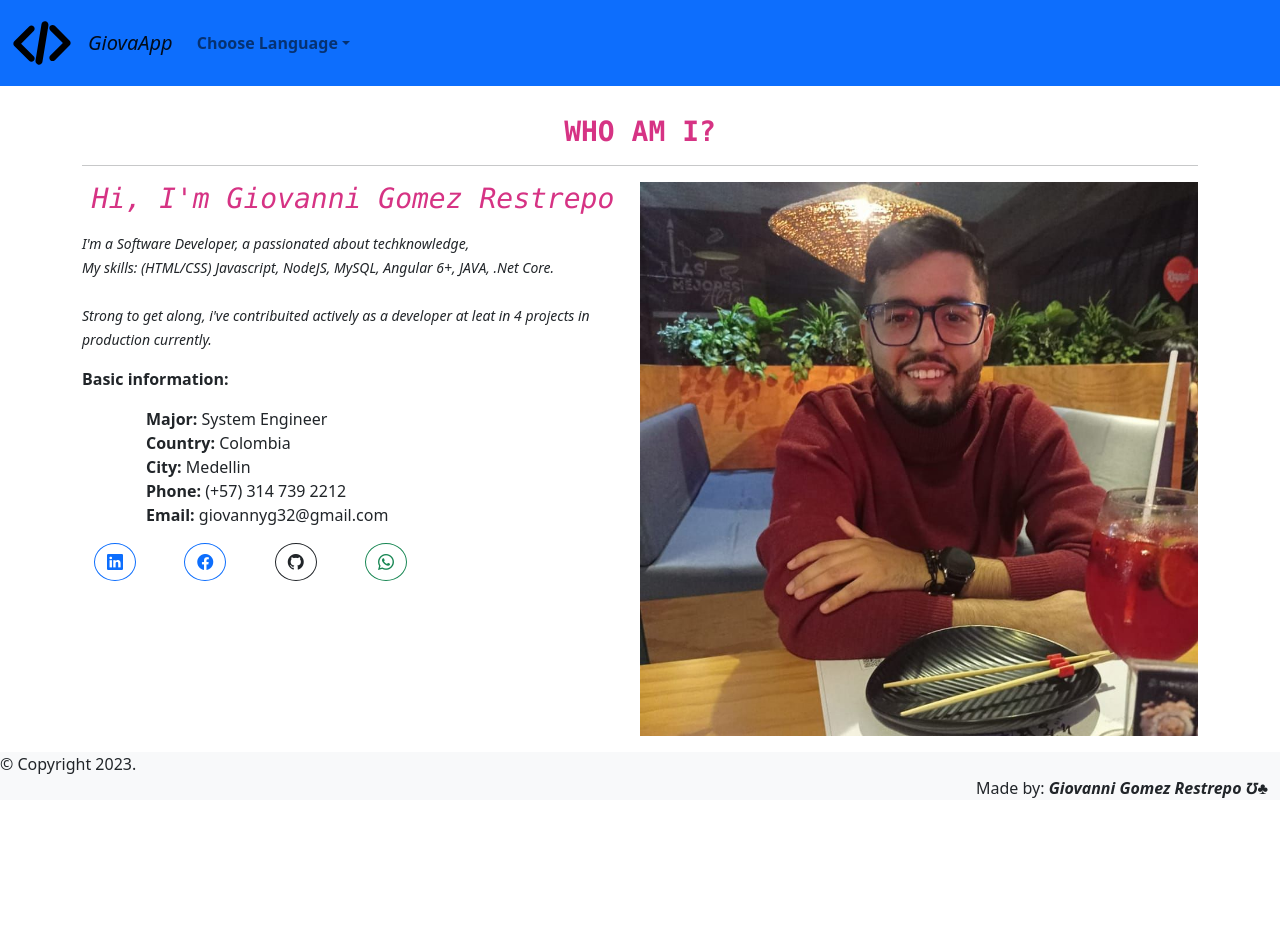
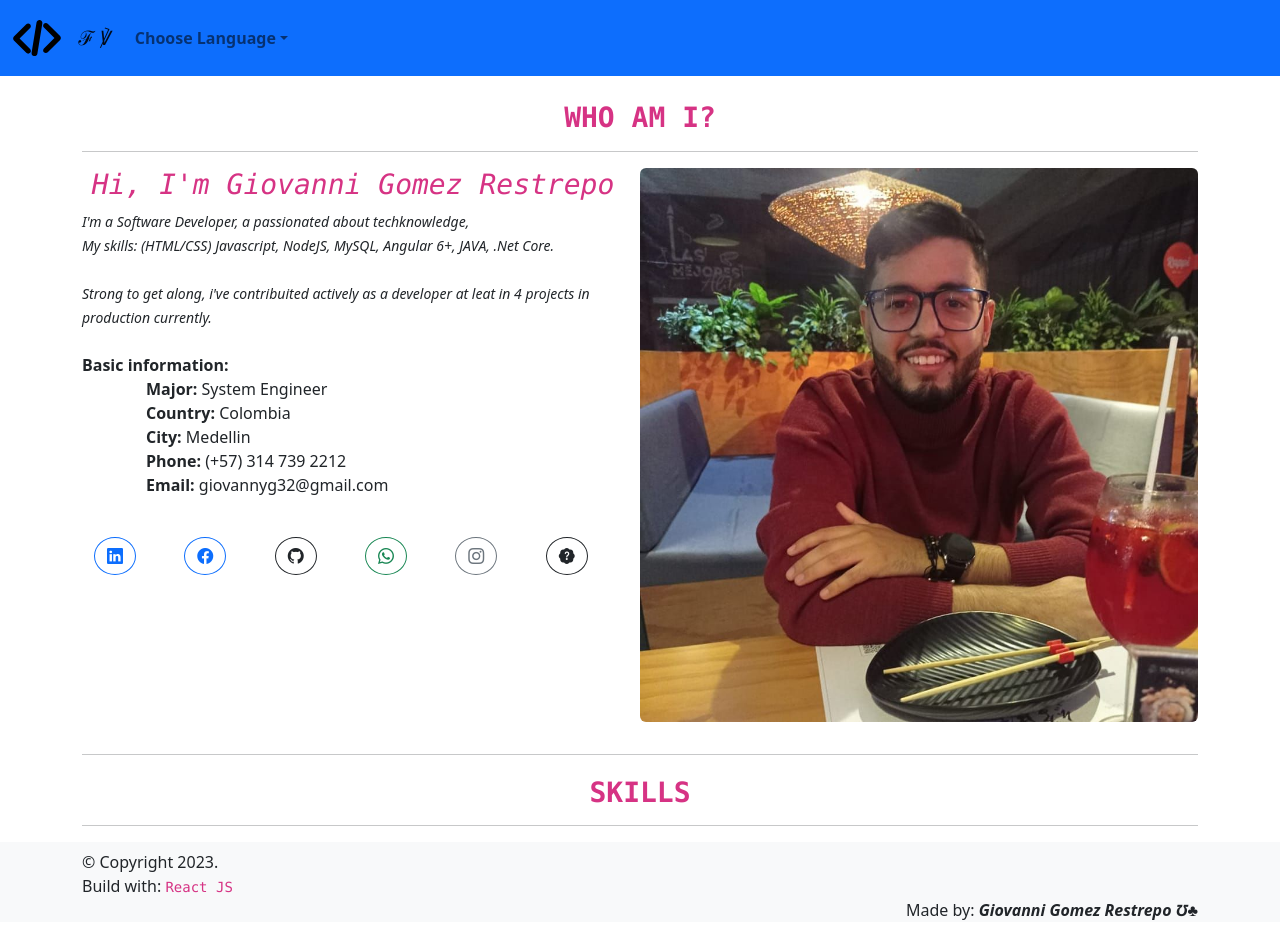
Before and after one commit to giovagr20/GiovaApp, a React (Create React App) app: page / in a window 1280 px wide. Before the commit the page ends 816 px from the top, so only its background shows below. Built offline with nearby package versions, Linux system fonts and the light colour scheme.

Commit message:
Se agrega estructura de carpetas

```diff
--- a/src/components/_layouts/Footer.js
+++ b/src/components/_layouts/Footer.js
@@ -4,12 +4,15 @@ import "bootstrap/dist/js/bootstrap.bundle.min.js";
 export const Footer = () => {
   return (
     <>
-      <footer className="bg-light">
-        &copy; Copyright 2023.
-        <div className="container-fluid">
+      <footer className="bg-light mt-3 pt-2">
+        <div className="container">&copy; Copyright 2023.</div>
+        <div className="container">
+          Build with: <code>React JS</code>
+        </div>
+        <div className="container">
           <p className="text-end">
             {" "}
-            Made by:{" "}
+            Made by: {" "}
             <strong>
               <em> Giovanni Gomez Restrepo &#x2127;&#x2663;</em>
             </strong>
--- a/src/components/_layouts/Header.js
+++ b/src/components/_layouts/Header.js
@@ -1,18 +1,18 @@
 import "bootstrap/dist/css/bootstrap.min.css";
 import "bootstrap/dist/js/bootstrap.bundle.min.js";
-import logo from "../../assets/img/logo.svg"
+import logo from "../../assets/img/logo.svg";
 import { Link } from "react-router-dom";
 
 export const Header = () => {
   return (
     <>
-      <nav className="navbar navbar-expand-lg bg-body-tertiary bg-primary">
+      <nav className="navbar navbar-expand-lg bg-body-tertiary bg-primary fixed-top">
         <div className="container-fluid">
           <Link to="/" className="navbar-brand">
-            <img src={logo} alt="LogoGiovaApp" width="60" height="60"/>
+            <img src={logo} alt="LogoGiovaApp" width="50" height="50" />
           </Link>
           <Link to="/" className="navbar-brand">
-            <em> GiovaApp </em>
+            <em> &#8497; &#8483;</em>
           </Link>
           <button
             className="navbar-toggler"
@@ -39,10 +39,14 @@ export const Header = () => {
                 </a>
                 <ul className="dropdown-menu ml-6">
                   <li>
-                    <Link className="dropdown-item" to="/spanish">Spanish</Link>
+                    <Link className="dropdown-item" to="/spanish">
+                      <i className="bi bi-flag"></i> Spanish
+                    </Link>
                   </li>
                   <li>
-                  <Link className="dropdown-item" to="/english">English</Link>
+                    <Link className="dropdown-item" to="/english">
+                      <i className="bi bi-flag-fill"></i> English
+                    </Link>
                   </li>
                 </ul>
               </li>
--- a/src/components/english/English.js
+++ b/src/components/english/English.js
@@ -1,116 +1,19 @@
 import "bootstrap/dist/css/bootstrap.min.css";
 import "bootstrap/dist/js/bootstrap.bundle.min.js";
 import "bootstrap-icons/font/bootstrap-icons.css";
-import profile from "../../assets/img/GiovanniImg.jpg";
+import { WhoAmI } from "./whoami/WhoAmI";
+import { Skills } from "./skills/Skill";
 
 export const English = () => {
   return (
-    <div className="container mt-4">
-      <div className="clearfix text-center">
-        <h2>
-          {" "}
-          <code>
-            {" "}
-            <strong>WHO AM I?</strong>{" "}
-          </code>
-        </h2>
+    <>
+    <div className="mt-3 pt-3" />
+    <div className="mt-3 pt-3" />
+      <div className="container">
+        {" "}
+        <WhoAmI />
+        <Skills />
       </div>
-      <hr />
-      <div className="clearfix">
-        <img
-          src={profile}
-          className="img-fluid col-md-6 float-md-end mb-3 ms-md-3"
-          alt="GiovaApp"
-        />
-
-        <p className="text-center fst-italic">
-          <code>
-            <h3>Hi, I'm Giovanni Gomez Restrepo</h3>
-          </code>
-        </p>
-
-        <p>
-          <cite>
-            <small>
-              I'm a Software Developer, a passionated about techknowledge,{" "}
-              <br />
-              My skills: (HTML/CSS) Javascript, NodeJS, MySQL, Angular 6+, JAVA,
-              .Net Core. <br /> <br />
-              Strong to get along, i've contribuited actively as a developer at
-              leat in 4 projects in production currently.
-            </small>
-          </cite>
-        </p>
-
-        <p>
-          <p>
-            <strong>Basic information:</strong>
-          </p>
-          <p>
-            <ul>
-              <ol>
-                <strong>Major:</strong> System Engineer
-              </ol>
-              <ol>
-                <strong>Country:</strong> Colombia
-              </ol>
-              <ol>
-                <strong>City:</strong> Medellin
-              </ol>
-              <ol>
-                <strong>Phone:</strong> (+57) 314 739 2212
-              </ol>
-              <ol>
-                <strong>Email:</strong> giovannyg32@gmail.com
-              </ol>
-            </ul>
-          </p>
-        </p>
-
-        <p>
-          <div className="row">
-            <div className="col-2 col-sm-2">
-              <a
-                target="blank"
-                href="https://www.linkedin.com/in/giovanni-g%C3%B3mez-restrepo-485513ab/"
-                className="rounded-circle btn btn-outline-primary"
-              >
-                <i className="bi bi-linkedin"></i>
-              </a>
-            </div>
-
-            <div className="col-2 col-sm-2">
-              <a
-                target="blank"
-                href="https://www.facebook.com/Giovanny.Gomez.R"
-                class="rounded-circle btn btn-outline-primary"
-              >
-                <i className="bi bi-facebook"></i>
-              </a>
-            </div>
-
-            <div className="col-2 col-sm-2">
-              <a
-                target="blank"
-                href="https://github.com/giovagr20"
-                className="rounded-circle btn btn-outline-dark"
-              >
-                <i className="bi bi-github"></i>
-              </a>
-            </div>
-
-            <div className="col-2 col-sm-2">
-              <a
-                target="blank"
-                href="https://wa.me/573147392212?text=Hi,%20I'm%20interested%20in%20your%services%as%20developer"
-                className="rounded-circle btn btn-outline-success"
-              >
-                <i className="bi bi-whatsapp"></i>
-              </a>
-            </div>
-          </div>
-        </p>
-      </div>
-    </div>
+    </>
   );
 };
--- /dev/null
+++ b/src/components/english/projects/Project.js
@@ -0,0 +1 @@
+console.log("Here info");
--- /dev/null
+++ b/src/components/english/services/Service.js
@@ -0,0 +1 @@
+console.log("Here info");
--- /dev/null
+++ b/src/components/english/skills/Skill.js
@@ -0,0 +1,21 @@
+import "bootstrap/dist/css/bootstrap.min.css";
+import "bootstrap/dist/js/bootstrap.bundle.min.js";
+import "bootstrap-icons/font/bootstrap-icons.css";
+
+export const Skills = () => {
+  return (
+    <>
+      <hr />
+      <div className="clearfix text-center">
+        <h2>
+          {" "}
+          <code>
+            {" "}
+            <strong className="text-uppercase">Skills</strong>{" "}
+          </code>
+        </h2>
+      </div>
+      <hr />
+    </>
+  );
+};
--- /dev/null
+++ b/src/components/english/whoami/WhoAmI.js
@@ -0,0 +1,132 @@
+import "bootstrap/dist/css/bootstrap.min.css";
+import "bootstrap/dist/js/bootstrap.bundle.min.js";
+import "bootstrap-icons/font/bootstrap-icons.css";
+import profile from "../../../assets/img/GiovanniImg.jpg";
+
+export const WhoAmI = () => {
+  return (
+    <>
+      <div className="clearfix text-center pt-3 mt-3">
+        <h2>
+          {" "}
+          <code>
+            {" "}
+            <strong className="text-uppercase">WHO AM I?</strong>{" "}
+          </code>
+        </h2>
+      </div>
+      <hr />
+      <div className="clearfix">
+        <img
+          src={profile}
+          className="img-fluid col-md-6 float-md-end mb-3 ms-md-3 rounded"
+          alt="GiovaApp"
+        />
+
+        <div className="text-center fst-italic">
+          <code>
+            <h3>Hi, I'm Giovanni Gomez Restrepo</h3>
+          </code>
+        </div>
+
+        <div>
+          <cite>
+            <small>
+              I'm a Software Developer, a passionated about techknowledge,{" "}
+              <br />
+              My skills: (HTML/CSS) Javascript, NodeJS, MySQL, Angular 6+, JAVA,
+              .Net Core. <br /> <br />
+              Strong to get along, i've contribuited actively as a developer at
+              leat in 4 projects in production currently.
+            </small>
+          </cite>
+        </div>
+        <br />
+        <div>
+          <strong>Basic information:</strong>
+          <ul>
+            <ol>
+              <strong>Major:</strong> System Engineer
+            </ol>
+            <ol>
+              <strong>Country:</strong> Colombia
+            </ol>
+            <ol>
+              <strong>City:</strong> Medellin
+            </ol>
+            <ol>
+              <strong>Phone:</strong> (+57) 314 739 2212
+            </ol>
+            <ol>
+              <strong>Email:</strong> giovannyg32@gmail.com
+            </ol>
+          </ul>
+        </div>
+        <br />
+        <div>
+          <div className="row">
+            <div className="col-2 col-sm-2">
+              <a
+                target="blank"
+                href="https://www.linkedin.com/in/giovanni-g%C3%B3mez-restrepo-485513ab/"
+                className="rounded-circle btn btn-outline-primary"
+              >
+                <i className="bi bi-linkedin"></i>
+              </a>
+            </div>
+
+            <div className="col-2 col-sm-2">
+              <a
+                target="blank"
+                href="https://www.facebook.com/Giovanny.Gomez.R"
+                className="rounded-circle btn btn-outline-primary"
+              >
+                <i className="bi bi-facebook"></i>
+              </a>
+            </div>
+
+            <div className="col-2 col-sm-2">
+              <a
+                target="blank"
+                href="https://github.com/giovagr20"
+                className="rounded-circle btn btn-outline-dark"
+              >
+                <i className="bi bi-github"></i>
+              </a>
+            </div>
+
+            <div className="col-2 col-sm-2">
+              <a
+                target="blank"
+                href="https://wa.me/573147392212?text=Hi,%20I'm%20interested%20in%20your%20services%20as%20developer"
+                className="rounded-circle btn btn-outline-success"
+              >
+                <i className="bi bi-whatsapp"></i>
+              </a>
+            </div>
+
+            <div className="col-2 col-sm-2">
+              <a
+                target="blank"
+                href="https://www.instagram.com/giovanny.gomez.r/"
+                className="rounded-circle btn btn-outline-secondary"
+              >
+                <i className="bi bi-instagram"></i>
+              </a>
+            </div>
+
+            <div className="col-2 col-sm-2">
+              <a
+                target="blank"
+                href="https://media1.giphy.com/media/hryis7A55UXZNCUTNA/200w.gif?cid=6c09b952dg05sgw8tojhlwj9wq6y7kj8le8sppdpcxq3q30f&rid=200w.gif&ct=g"
+                className="rounded-circle btn btn-outline-dark"
+              >
+                <i className="bi bi-patch-question-fill"></i>
+              </a>
+            </div>
+          </div>
+        </div>
+      </div>
+    </>
+  );
+};
```
Also changed, not shown: src/components/spanish/projects/info.txt (added), src/components/spanish/services/info.txt (added), src/components/spanish/skills/info.txt (added), src/components/spanish/whoami/info.txt (added).
